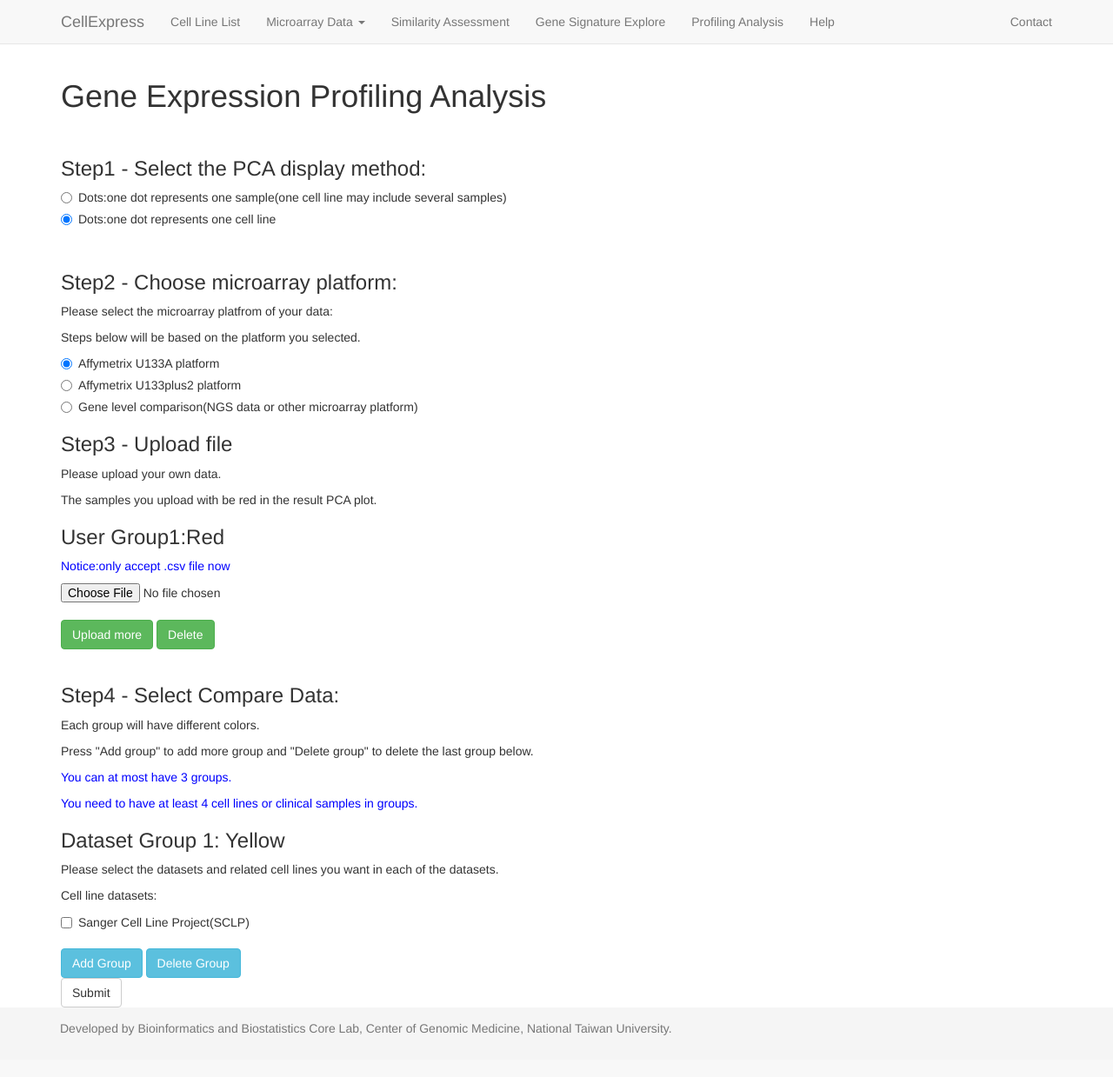
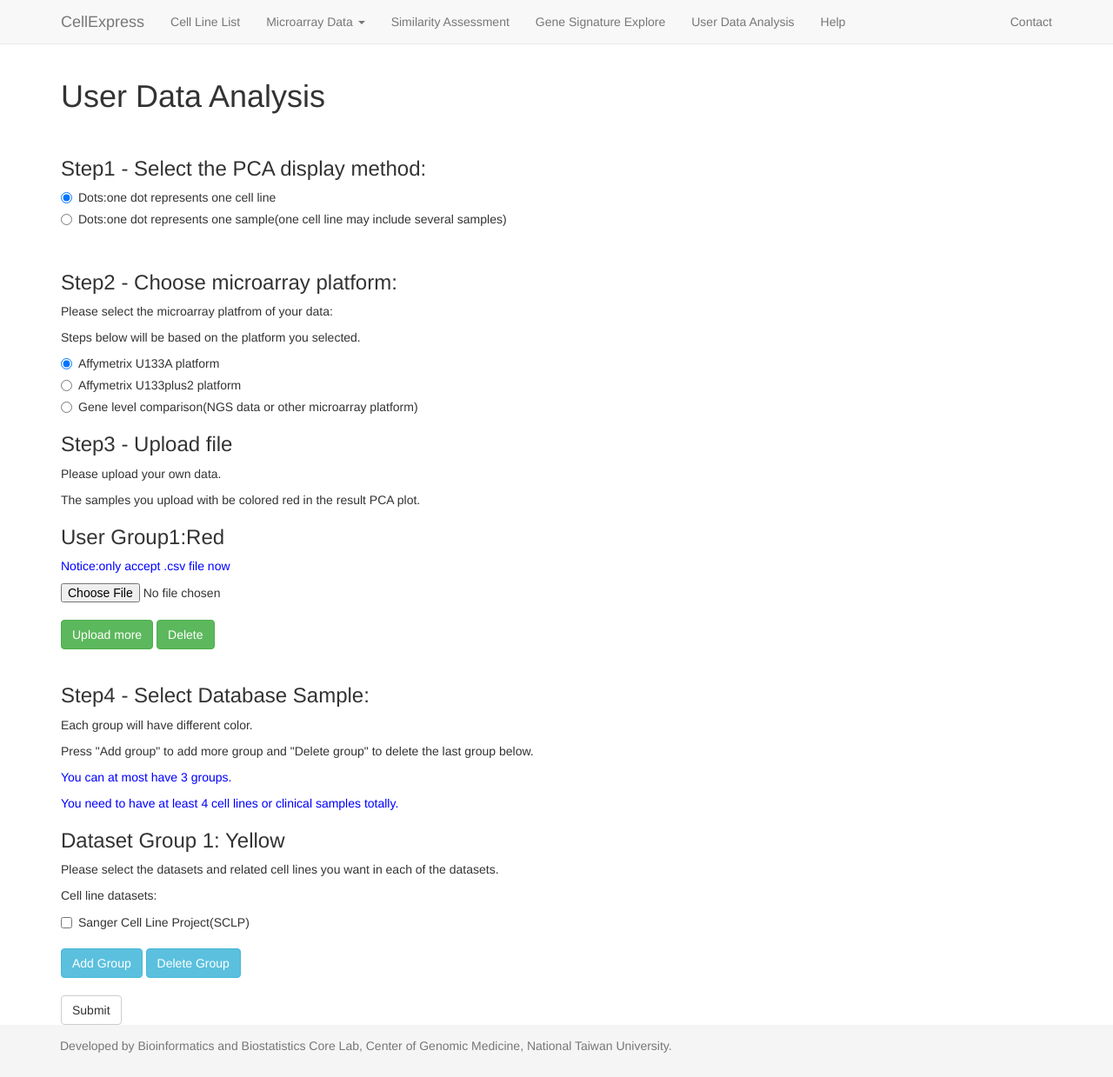
Before and after one commit to LeeYiFang/Carkinos, a Django app: page /express_profiling in a window 1280 px wide. Shown: the whole page at 87% size. Before the commit the page ends 1191 px from the top, so only its background shows below. Run offline with Django 3.2, Linux system fonts and the light colour scheme; data that the repository does not hold is empty; style sheets or scripts are compiled from the project's sources; parts of the project's set-up code (start-up, migrations or seed data) failed here and were passed over; some libraries are stand-ins or nearby versions.

Commit message:
typos
fix typos for html
chamge profiling analysis into user data analysis

```diff
--- a/src/probes/models.py
+++ b/src/probes/models.py
@@ -66,10 +66,12 @@ class Clinical_sample(models.Model):
         return '%s of %s of %s of %s' % (self.name, self.primary_site, self.primary_hist,self.dataset_id)
 
 
-#empty is 'nan'
+#primary empty is 'nan', organ/disease empty is 'N/A'
 class CellLine(models.Model):
 
     name = models.CharField(max_length=20)
+    organ = models.CharField(max_length=50, default='N/A')
+    disease = models.CharField(max_length=100, default='N/A')
     primary_site = models.CharField(max_length=50)
     primary_hist = models.CharField(max_length=100)
 
--- a/src/templates/_includes/nav.html
+++ b/src/templates/_includes/nav.html
@@ -24,7 +24,7 @@
               </li>
               <li><a href="{% url 'similar_assessment' %}">Similarity Assessment</a></li>
               <li><a href="{% url 'gene_signature' %}">Gene Signature Explore</a></li>
-              <li><a href="{% url 'express_profiling' %}">Profiling Analysis</a></li>
+              <li><a href="{% url 'express_profiling' %}">User Data Analysis</a></li>
               <li><a href="{% url 'help' %}">Help</a></li>
               <!--<li><a href="#">Link</a></li>-->
               <!--<li class="dropdown">
--- a/src/templates/cell_line.html
+++ b/src/templates/cell_line.html
@@ -18,6 +18,8 @@
             <thead>
                 <tr>
                     <th>Cell Line name</th>
+                    <th>NIH organ</th>
+                    <th>NIH disease</th>
                     <th>Primary site</th>
                     <th>Primary histology</th>
                     <th>Dataset</th>
@@ -29,6 +31,8 @@
                 {% for l,data in val_pairs %}
                     <tr>
                         <td>{{ l.cell_line_id.name }}</td>
+                        <td>{{ l.cell_line_id.organ }}</td>
+                        <td>{{ l.cell_line_id.disease }}</td>
                         <td>{{ l.cell_line_id.primary_site }}</td>
                         <td>{{ l.cell_line_id.primary_hist }}</td>
                         <!--<td>
--- a/src/templates/express_profiling.html
+++ b/src/templates/express_profiling.html
@@ -1,10 +1,10 @@
 {% extends 'base.html' %}
 
-{% block title %}Gene Expression Profiling Analysis{% endblock title %}
+{% block title %}User Data Analysis{% endblock title %}
 
 
 {% block content %}
-<h1>Gene Expression Profiling Analysis</h1>
+<h1>User Data Analysis</h1>
 </br>
 <form action="{% url 'user_pca' %}" method="post" target="_blank" enctype="multipart/form-data">{% csrf_token %}
 <style type="text/css">
@@ -13,16 +13,17 @@
 <h3>Step1 - Select the PCA display method:</h3>
 <div class="radio">
         <label>
+            <input type="radio" name="show_type" value="d_center" id="d_center" checked>
+            Dots:one dot represents one cell line
+        </label>
+</div>
+<div class="radio">
+        <label>
             <input type="radio" name="show_type" value="d_sample" id="d_sample" >
             Dots:one dot represents one sample(one cell line may include several samples)
         </label>
 </div>
-<div class="radio">
-        <label>
-            <input type="radio" name="show_type" value="d_center" id="d_center" checked>
-            Dots:one dot represents one cell line
-        </label>
-</div>
+
 </br>
 <h3>Step2 - Choose microarray platform: </h3>
 <div id="platform_type">
@@ -64,7 +65,7 @@
 
 <h3>Step3 - Upload file</h3>
 <p>Please upload your own data.</p>
-<p>The samples you upload with be red in the result PCA plot.</p>
+<p>The samples you upload with be colored red in the result PCA plot.</p>
 <h3>User Group1:Red</h3>
 <p style="color:blue;">Notice:only accept .csv file now</p>
 <input type="file" name="user_file" size="chars" required="required"></input>
@@ -78,11 +79,11 @@
 </br>
 </br>
 
-<h3>Step4 - Select Compare Data:</h3>
-<p>Each group will have different colors.</p>
+<h3>Step4 - Select Database Sample:</h3>
+<p>Each group will have different color.</p>
 <p>Press "Add group" to add more group and "Delete group" to delete the last group below.</p>
 <p style="color:blue;">You can at most have 3 groups.</p>
-<p style="color:blue;">You need to have at least 4 cell lines or clinical samples in groups.</p>
+<p style="color:blue;">You need to have at least 4 cell lines or clinical samples totally.</p>
 <div  id="group1">
 
     <h3>Dataset Group 1: Yellow</h3>
@@ -292,7 +293,7 @@
 <button type="button" class="btn btn-info" id="delete_group">Delete Group</button>
 
 </br>
-
+</br>
 <button class="btn btn-default" type="submit" id="submit">Submit</button>
 
 
--- a/src/templates/help.html
+++ b/src/templates/help.html
@@ -7,8 +7,8 @@
 <p>Following is the Tutorial and Examples to help you learn the usage of CellExpress:</p>
 {% load static %}
 
-<p>If you find any error or having questions, please feel free to contact us:)</p>
-<p>Following is the sample input(NGS) file from GSE93385</p>
+<p>If you find any error/have questions, please feel free to contact us:)</p>
+<p>Following is the sample input(NGS) file from GSE93385.</p>
 <p><a class="btn btn-primary" href="/static/help/merged.genes.results.TPM.csv" role="button">SampleInput</a></p>
 <div class="panel panel-info">
   <div class="panel-heading">
--- a/src/templates/welcome.html
+++ b/src/templates/welcome.html
@@ -4,7 +4,7 @@
 {% block extra_css %}
 <style type="text/css">
 .jumbotron {
-    background-image: url("{{STATIC_URL}}background.png");
+
     background-color: #17234E;
     margin-bottom: 0;`enter code here`
     min-height: 50%;
@@ -19,8 +19,8 @@
 </style>
 {% endblock extra_css %}
 {% block content %}
-
-<div class="jumbotron">
+{% load static %}
+<div class="jumbotron" style="background-image: url('/static/background.png');">
   <h1>Welcome to CellExpress</h1>
   <h3>Cancer cell line database of microarray and clinical samples</h3>
   <hr />
```
Also changed, not shown: src/templates/cellline_microarray.html (+7 -2 lines), src/templates/gene_signature.html (+4 -4 lines), src/templates/sample_microarray.html (+4 -4 lines), src/templates/similar_assessment.html (+5 -4 lines), src/probes/migrations/0015_auto_20171009_1514.py (added), 1 other file.
